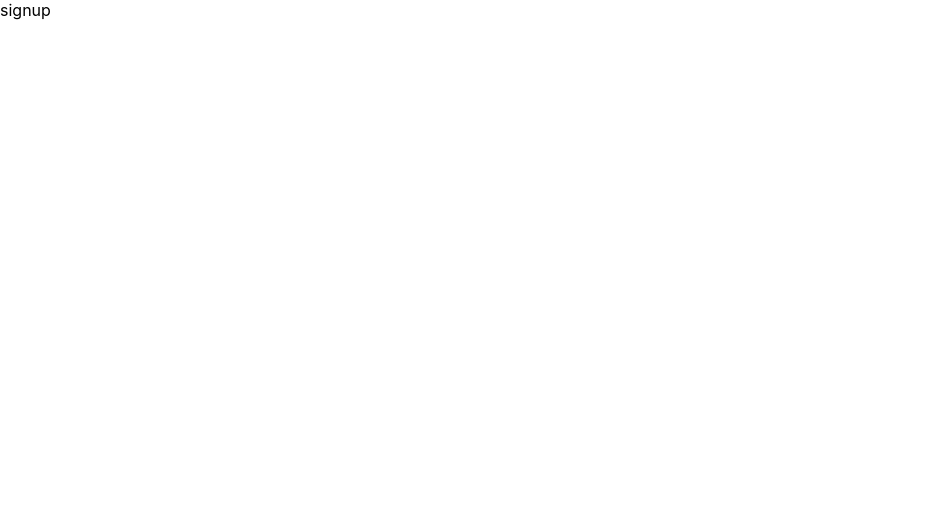
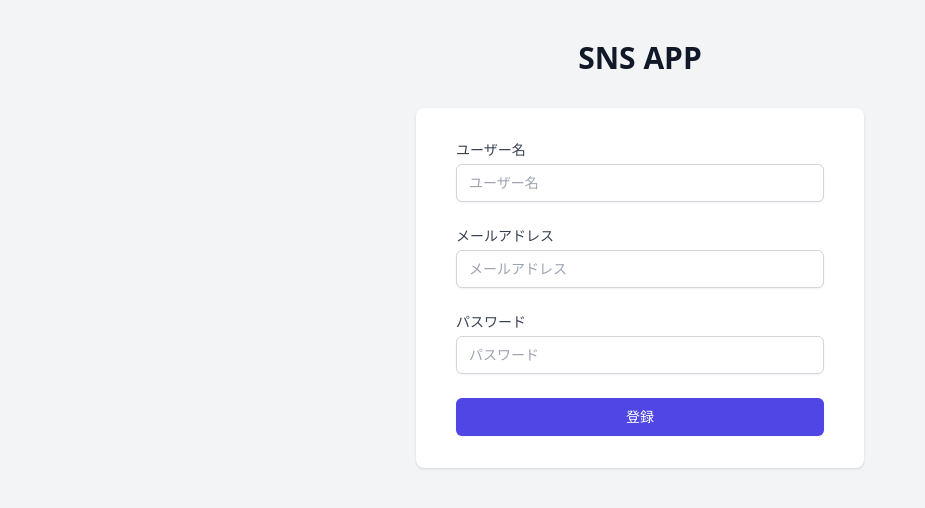
Before and after one commit to masakura-hwcreate/sns-app-type, a React (Create React App) app: page /signup in a window 1280 px wide. Shown: the top 508 px of the page, without its empty margins (0-925 px from the left). Built offline with nearby package versions, Linux system fonts and the light colour scheme; the HTML template or start-up script is replaced by a standard one.

Commit message:
supabase_preparation

```diff
--- a/package.json
+++ b/package.json
@@ -3,6 +3,7 @@
   "version": "0.1.0",
   "private": true,
   "dependencies": {
+    "@supabase/supabase-js": "^2.49.4",
     "@testing-library/dom": "^10.4.0",
     "@testing-library/jest-dom": "^6.6.3",
     "@testing-library/react": "^16.3.0",
--- a/src/index.css
+++ b/src/index.css
@@ -1,13 +1,3 @@
-body {
-  margin: 0;
-  font-family: -apple-system, BlinkMacSystemFont, 'Segoe UI', 'Roboto', 'Oxygen',
-    'Ubuntu', 'Cantarell', 'Fira Sans', 'Droid Sans', 'Helvetica Neue',
-    sans-serif;
-  -webkit-font-smoothing: antialiased;
-  -moz-osx-font-smoothing: grayscale;
-}
-
-code {
-  font-family: source-code-pro, Menlo, Monaco, Consolas, 'Courier New',
-    monospace;
-}
+@tailwind base;
+@tailwind components;
+@tailwind utilities;
--- a/src/pages/SIgnup.js
+++ b/src/pages/SIgnup.js
@@ -1,4 +1,76 @@
 function Signup() {
-    return <div>signup</div>;
+    return (
+        <div className="min-h-screen bg-gray-100 py-10 px-4 sm:px-6 lg:px-8">
+        <div className="flex flex-col items-center">
+            <h2 className="text-3xl font-extrabold text-gray-900">SNS APP</h2>
+            <div className="mt-8 w-full max-w-md">
+            <div className="bg-white py-8 px-4 shadow sm:rounded-lg sm:px-10">
+                <div className="space-y-6">
+                <div>
+                    <label
+                    className="block text-sm font-medium text-gray-700"
+                    htmlFor="username"
+                    >
+                    ユーザー名
+                    </label>
+                    <div className="mt-1">
+                    <input
+                        id="username"
+                        name="username"
+                        placeholder="ユーザー名"
+                        required
+                        type="text"
+                        className="appearance-none block w-full px-3 py-2 border border-gray-300 rounded-md shadow-sm placeholder-gray-400 focus:outline-none focus:ring-indigo-500 focus:border-indigo-500 sm:text-sm"
+                    />
+                    </div>
+                </div>
+                <div>
+                    <label
+                    className="block text-sm font-medium text-gray-700"
+                    htmlFor="email"
+                    >
+                    メールアドレス
+                    </label>
+                    <div className="mt-1">
+                    <input
+                        id="email"
+                        name="email"
+                        placeholder="メールアドレス"
+                        required
+                        type="email"
+                        className="appearance-none block w-full px-3 py-2 border border-gray-300 rounded-md shadow-sm placeholder-gray-400 focus:outline-none focus:ring-indigo-500 focus:border-indigo-500 sm:text-sm"
+                    />
+                    </div>
+                </div>
+                <div>
+                    <label
+                    className="block text-sm font-medium text-gray-700"
+                    htmlFor="password"
+                    >
+                    パスワード
+                    </label>
+                    <div className="mt-1">
+                    <input
+                        id="password"
+                        name="password"
+                        placeholder="パスワード"
+                        required
+                        type="password"
+                        className="appearance-none block w-full px-3 py-2 border border-gray-300 rounded-md shadow-sm placeholder-gray-400 focus:outline-none focus:ring-indigo-500 focus:border-indigo-500 sm:text-sm"
+                    />
+                    </div>
+                </div>
+                <div>
+                    <button className="w-full flex justify-center py-2 px-4 border border-transparent rounded-md shadow-sm text-sm font-medium text-white bg-indigo-600 hover:bg-indigo-700 focus:outline-none focus:ring-2 focus:ring-offset-2 focus:ring-indigo-500 disabled:opacity-50 disabled:cursor-not-allowed">
+                    登録
+                    </button>
+                </div>
+                </div>
+            </div>
+            </div>
+        </div>
+        </div>
+    );
 }
+
 export default Signup;
--- /dev/null
+++ b/tailwind.config.js
@@ -0,0 +1,10 @@
+/** @type {import('tailwindcss').Config} */
+module.exports = {
+    content: [
+        "./src/**/*.{js,jsx,ts,tsx}",
+    ],
+    theme: {
+        extend: {},
+    },
+    plugins: [],
+}
```
Also changed, not shown: src/lib/supabase.tsx (added), 1 other file (tests, documents, lock files or other folders).
